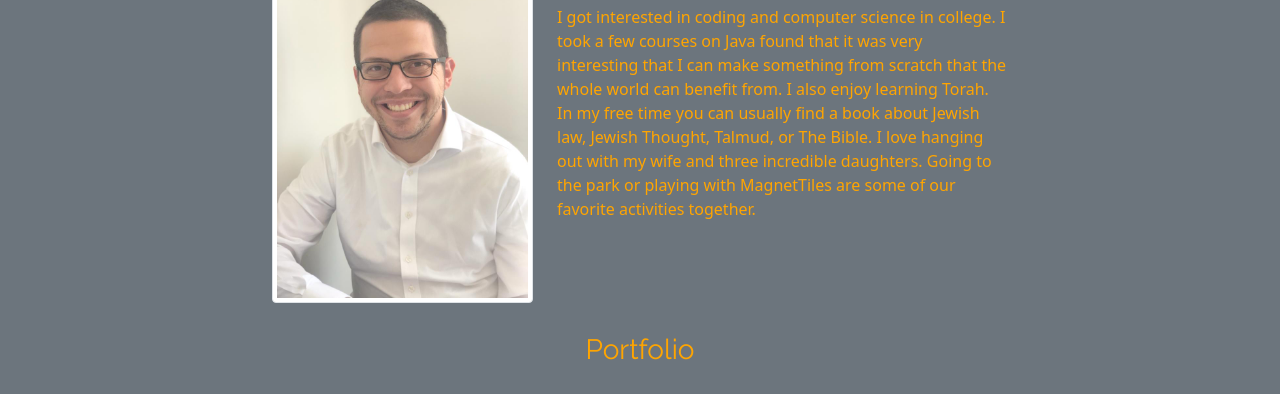
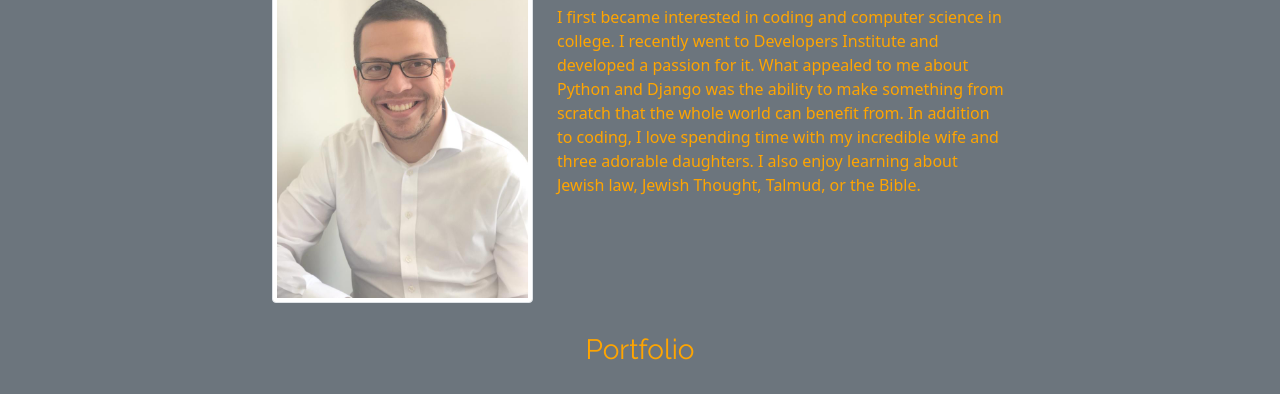
Before and after one commit to Garyschwartz617/DI_Bootcamp, a plain HTML site: page PortfolioProject/Week1/index.html in a window 1280 px wide. Shown: the part 651-1045 px from the top of the page. Drawn offline with nearby package versions, Linux system fonts and the light colour scheme; grey boxes are pictures that could not be loaded.

Commit message:
updated Portfolio

```diff
--- a/PortfolioProject/Week1/index.html
+++ b/PortfolioProject/Week1/index.html
@@ -39,13 +39,7 @@
 
             <div class="col-5">
                 <h2>Gary Schwartz</h3>
-                    <p>I got interested in coding and computer science in college. I took a few courses on Java found that it was very interesting that I can make something from scratch that the whole world can benefit from.
-
-                        I also enjoy learning Torah. In my free time you can usually find a book about Jewish law, Jewish Thought, Talmud, or The Bible.
-
-                        I love hanging out with my wife and three incredible daughters. Going to the park or playing with MagnetTiles are some of our favorite activities together.
-
-                        </p>
+                    <p>I first became interested in coding and computer science in college. I recently went to Developers Institute and developed a passion for it. What appealed to me about Python and Django was the ability to make something from scratch that the whole world can benefit from. In addition to coding, I love spending time with my incredible wife and three adorable daughters. I also enjoy learning about Jewish law, Jewish Thought, Talmud, or the Bible.</p>
             </div>
         </div>
     </div>
```
